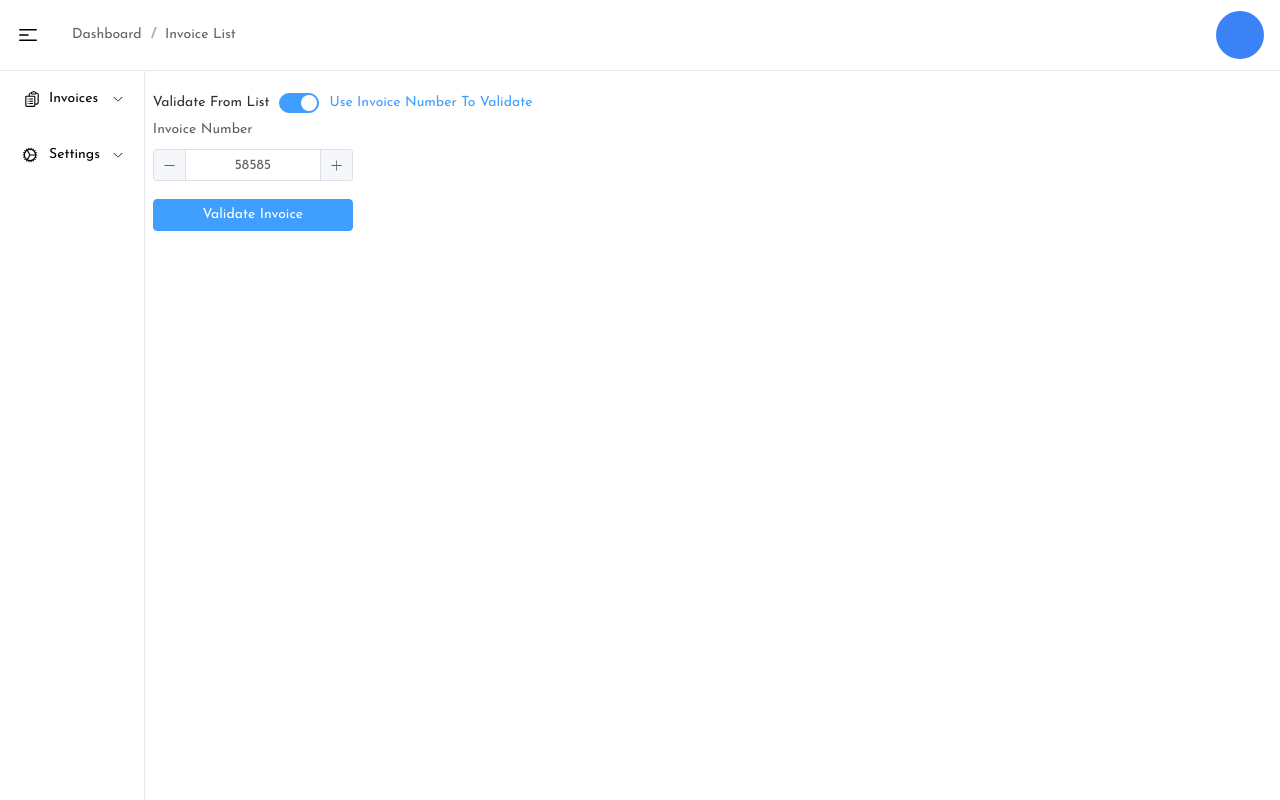
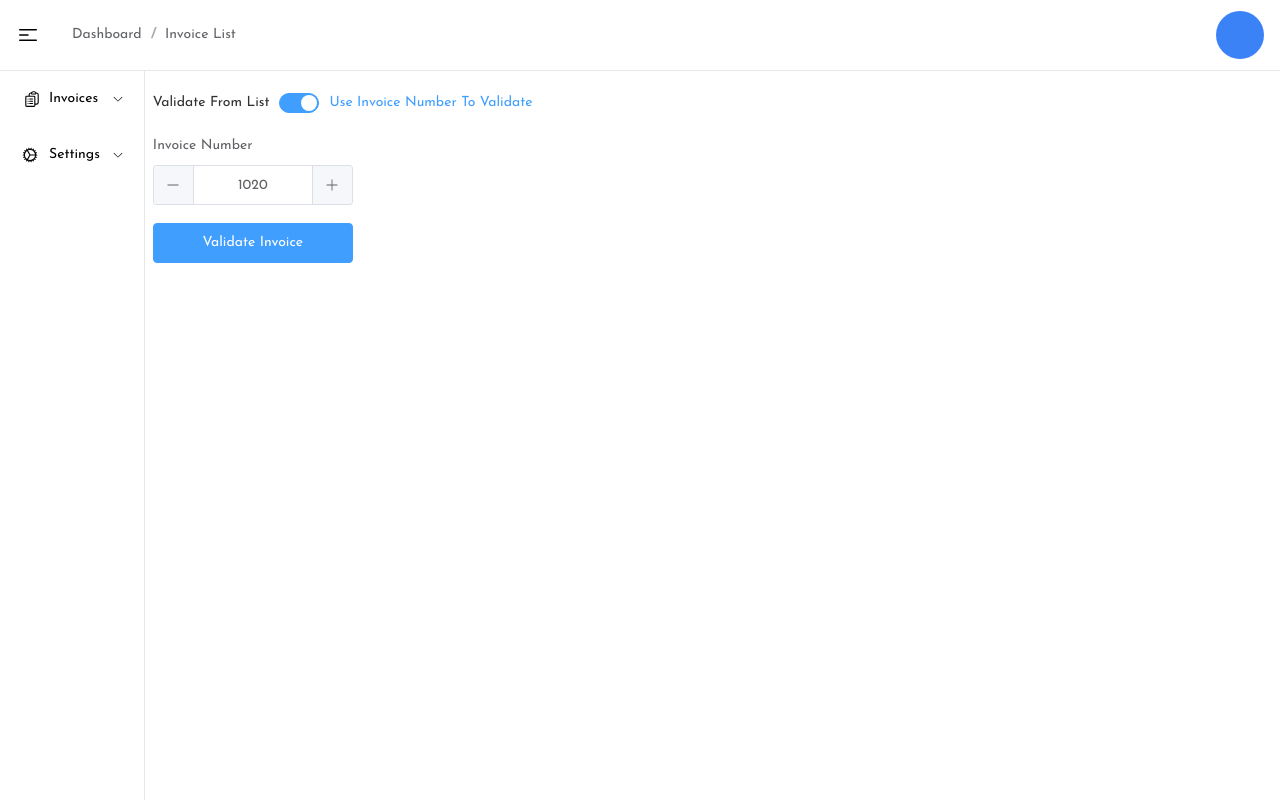
Before and after one commit to muasya-victor/quick-validate-frontend, a Vue app: page /dashboard/invoice-list in a window 1280 px wide. Built offline with nearby package versions, Linux system fonts and the light colour scheme.

Commit message:
correct error

```diff
--- a/src/main.js
+++ b/src/main.js
@@ -35,21 +35,14 @@ api.interceptors.response.use(undefined, function (err) {
             const quickbooksErrorCode = fault?.error?.[0]?.code;
             const extractedMessage = quickbooksErrorMessage?.match(/message=([^;]*)/)?.[1];
 
+            // console.log('fault', response.data);
 
-            if (fault && fault?.type === 'AUTHENTICATION') {
+            if (fault ) {
                 ElNotification({
                     title: 'Error',
                     type: "error",
                     position: "top-right",
                     message: `${extractedMessage} Quick Books`,
-                });
-            }
-            else {
-                ElNotification({
-                    title: 'Error',
-                    type: "error",
-                    position: "top-right",
-                    message: `${extractedMessage?.resultMsg} Quick Books`,
                 });
             }
 
--- a/src/views/invoices/InvoiceList.vue
+++ b/src/views/invoices/InvoiceList.vue
@@ -37,7 +37,7 @@ const attemptKraValidation = (invoice_number)=>{
 }
 
 const form = ref({
-  invoice_number:58585
+  invoice_number:1020
 })
 const postManually = ref(true)
 const showValidatedInvoice = ref(false)
@@ -88,13 +88,14 @@ const submitForm = async (formEl: FormInstance | undefined) => {
     </div>
 
 
-    <div class="py-4">
+    <div class="py-4 h-full">
       <el-switch
           active-text="Use Invoice Number To Validate"
           inactive-text="Validate From List"
           v-model="postManually"/>
 
-      <el-form v-if="postManually"
+      <div v-if="postManually" class="w-full flex items-start justify-start h-full py-4">
+        <el-form
                  label-position="top"
                  :model="form"
                  ref="ruleForm"
@@ -103,18 +104,22 @@ const submitForm = async (formEl: FormInstance | undefined) => {
                         prop="invoice_number"
                         class="w-full md:w-[200px]">
             <el-input-number
+                size="large"
                 style="width: 100%"
                 v-model="form.invoice_number"/>
           </el-form-item>
 
           <el-button
               class="w-full md:w-[200px]"
+              size="large"
               :loading="submitLoading"
               @click="submitForm(ruleForm)"
               type="primary"
           >Validate Invoice
           </el-button>
         </el-form>
+      </div>
+
     </div>
 
     <BaseDataTable
```
Lines whose indentation alone changed are shown as unchanged.
